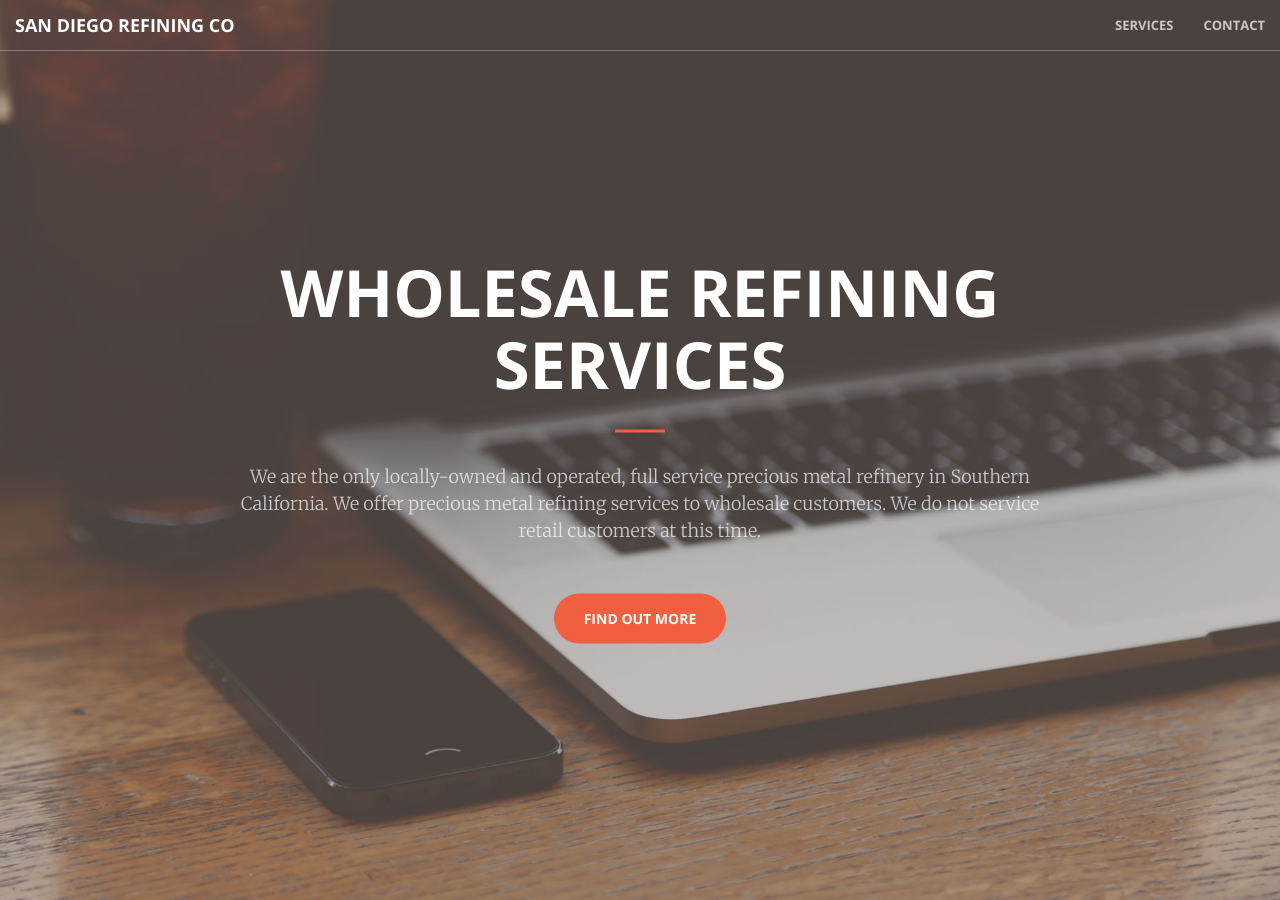
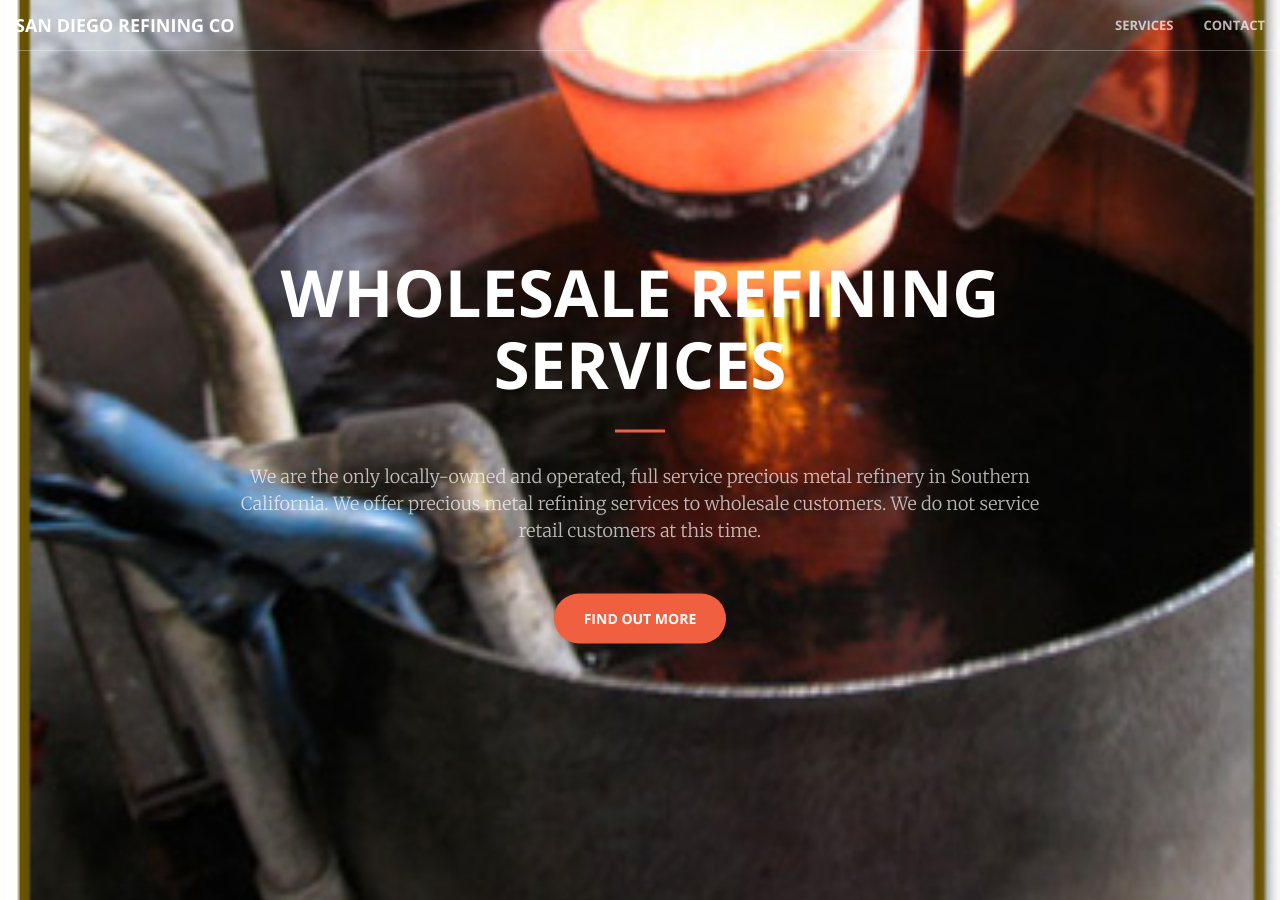
Before and after one commit to wesosan/wesosan.github.io, a Jekyll site: the page built from index.html, in a window 1280 px wide and 900 px high. Built offline with Jekyll 4.4.1, drawn with Linux system fonts in a browser that asks for light colours; nearby versions of some CDN libraries.

Commit message:
Update _base.scss

```diff
--- a/_sass/_base.scss
+++ b/_sass/_base.scss
@@ -155,7 +155,7 @@ header {
     min-height: auto;
     @include background-cover;
     background-position: center;
-    background-image: url('../img/header.jpg');
+    background-image: url('../img/smelting.jpg');
     text-align: center;
     color: white;
     .header-content {
```
